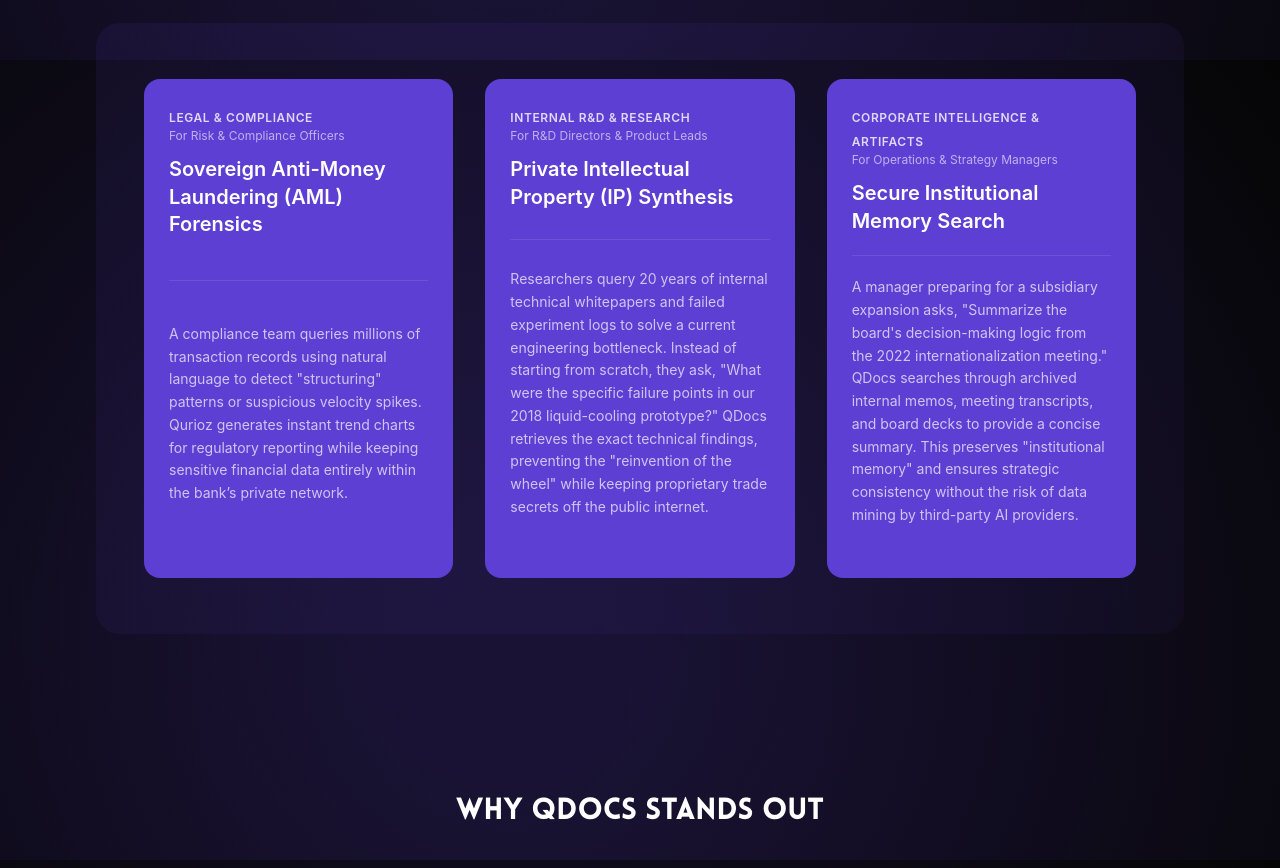
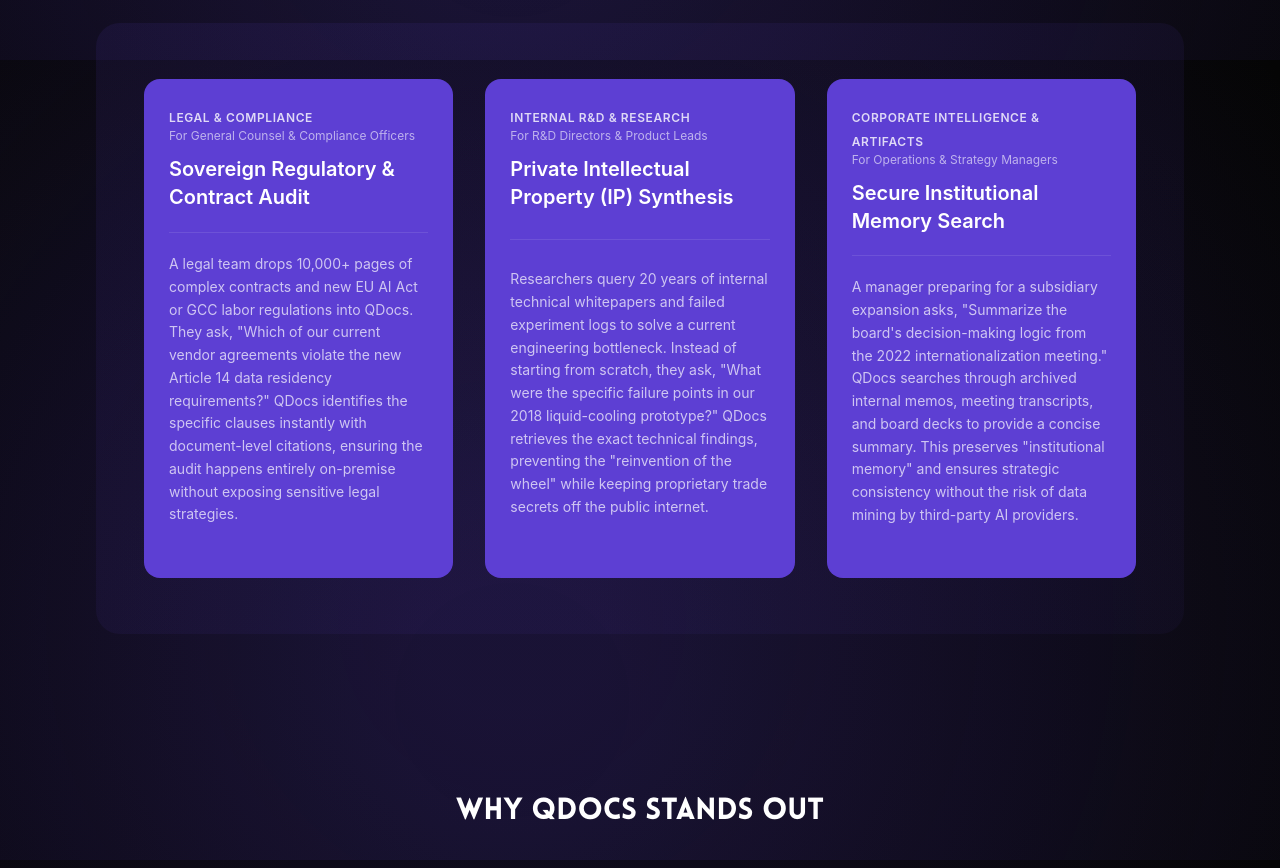
Before and after one commit to kathirdhasan-A/qonesite-last, a Next.js app: page /qdocs in a window 1280 px wide. Shown: the part 2440-3308 px from the top of the page. Built offline with nearby package versions, Linux system fonts and the light colour scheme.

Commit message:
update the usecase text

```diff
--- a/src/pages/qdocs.tsx
+++ b/src/pages/qdocs.tsx
@@ -249,10 +249,10 @@
               {[
                 {
                   head: "Legal & Compliance",
-                  sub_head: "For Risk & Compliance Officers",
-                  useCase: "Sovereign Anti-Money Laundering (AML) Forensics",
+                  sub_head: "For General Counsel & Compliance Officers",
+                  useCase: "Sovereign Regulatory & Contract Audit",
                   scenario:
-                    'A compliance team queries millions of transaction records using natural language to detect "structuring" patterns or suspicious velocity spikes. Qurioz generates instant trend charts for regulatory reporting while keeping sensitive financial data entirely within the bank’s private network.',
+                    ' A legal team drops 10,000+ pages of complex contracts and new EU AI Act or GCC labor regulations into QDocs. They ask, "Which of our current vendor agreements violate the new Article 14 data residency requirements?" QDocs identifies the specific clauses instantly with document-level citations, ensuring the audit happens entirely on-premise without exposing sensitive legal strategies.',
                 },
                 {
                   head: "Internal R&D & Research",
--- a/src/pages/qtalk.tsx
+++ b/src/pages/qtalk.tsx
@@ -228,7 +228,7 @@
                 {
                   head: "Corporate Strategy & Innovation",
                   sub_head: "For Senior Executive Leadership",
-                  useCase: "Sovereign Anti-Money Laundering (AML) Forensics",
+                  useCase: " Sovereign Strategic Brainstorming",
                   scenario:
                     'A director discusses a sensitive European expansion plan or a "What-If" merger scenario. Unlike public AI, QChat provides high-level reasoning while keeping every conversation log strictly on the company’s own servers, ensuring that top-secret corporate strategies never leave the internal network.',
                 },
--- a/src/pages/qurioz.tsx
+++ b/src/pages/qurioz.tsx
@@ -250,21 +250,21 @@
                   sub_head: "For Risk & Compliance Officers",
                   useCase: "Sovereign Anti-Money Laundering (AML) Forensics",
                   scenario:
-                    'A compliance team queries millions of transaction records using natural language to detect "structuring" patterns or suspicious velocity spikes. Qurioz generates instant trend charts for regulatory reporting while keeping sensitive financial data entirely within the bank’s private network.',
+                    'A compliance team queries millions of transaction records using natural language to detect "structuring" patterns or suspicious velocity spikes. Qurioz generates instant trend charts for regulatory reporting while keeping sensitive financial data entirely within the bank’s private network ensuring zero exposure to external AI providers.',
                 },
                 {
                   head: "Pharmaceuticals & Life Sciences",
                   sub_head: "For Clinical Research Directors",
                   useCase: "Private Clinical Trial Insight Synthesis",
                   scenario:
-                    'Researchers ask, "Which patient cohort in the Phase III trial showed adverse reactions to Compound X?" and receive a visual correlation chart while maintaining strict data privacy and GDPR compliance.',
+                    ' Researchers ask, "Which patient cohort in the Phase III trial showed adverse reactions to Compound X?" and receive a visual correlation chart. Proprietary drug formulas and patient PII are protected via on-premise residency, allowing for deep data interrogation without violating GDPR or compromising patent-sensitive R&D.',
                 },
                 {
                   head: "Sales & Market Intelligence",
                   sub_head: "For Regional Sales Managers",
                   useCase: "Instant Multi-Region Performance Tracking",
                   scenario:
-                    'A manager asks, "Which product had the highest sales growth in Dubai last month?" and instantly sees insights without relying on delayed reports or exposing data externally.',
+                    ' A manager asks, "Which product had the highest sales growth in Dubai last month?" Qurioz instantly pulls the numbers from the local database and displays a bar chart. This allows the manager to see exactly what is selling without needing to wait for a manual report or sending sensitive sales data to a cloud-based AI.',
                 },
               ].map((item, index) => (
                 <div
```
